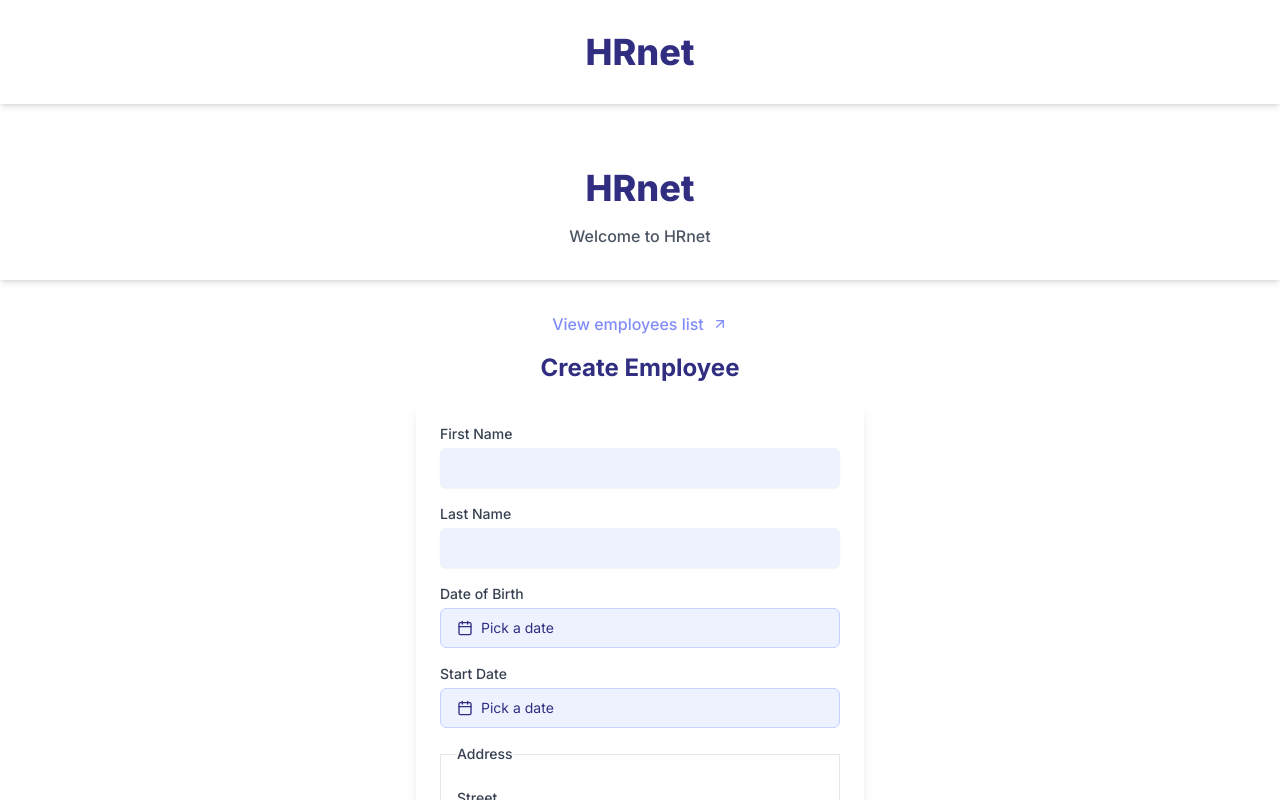
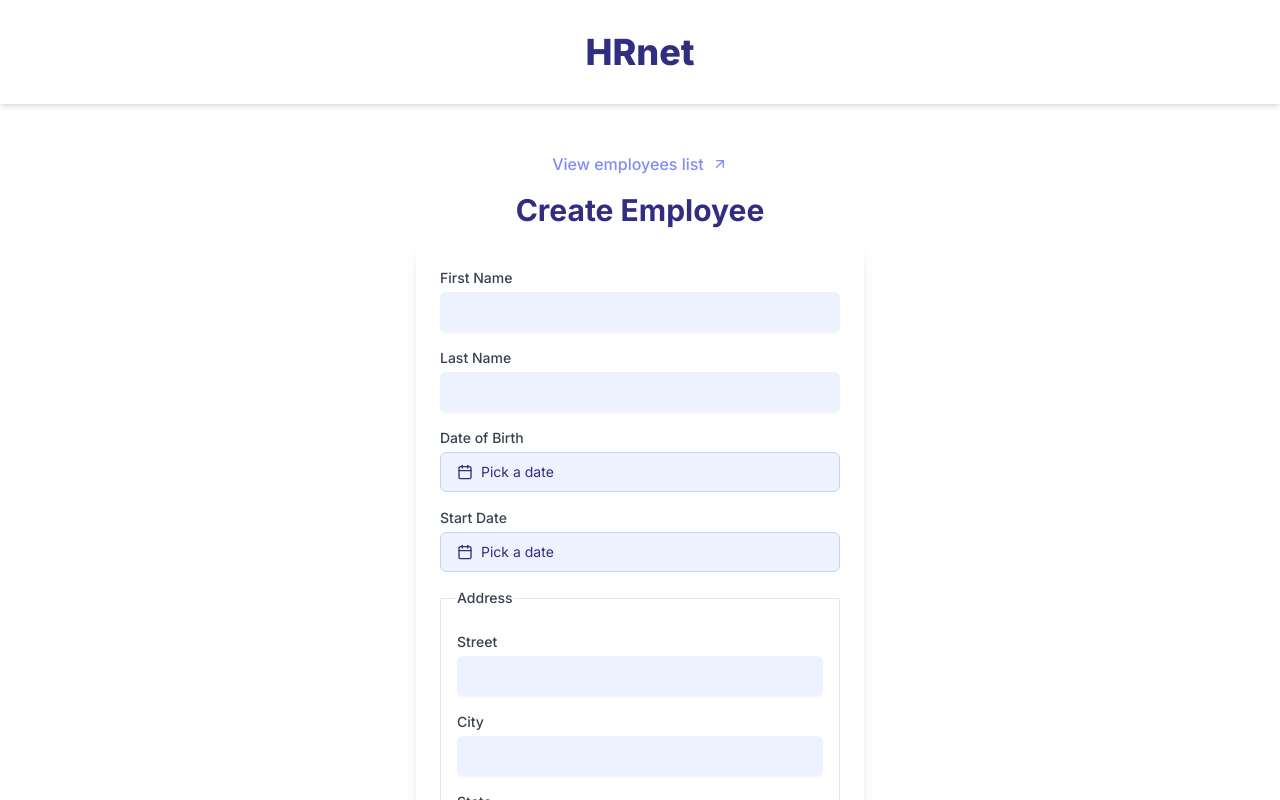
Before and after one commit to maxdnc/hrnet, a Next.js app: page / in a window 1280 px wide. Shown: the top 800 px of the page. Built offline with nearby package versions, Linux system fonts and the light colour scheme.

Commit message:
refactor: Update home page styling and structure

```diff
--- a/src/app/page.js
+++ b/src/app/page.js
@@ -6,10 +6,6 @@ const Home = () => {
   return (
     <div className="py-8">
       <div className="flex items-center flex-col gap-4">
-        <div className="shadow-md w-full flex flex-col gap-4 p-8 justify-center items-center">
-          <h1 className="text-4xl font-extrabold">HRnet</h1>
-          <p className="text-gray-600 font-medium">Welcome to HRnet</p>
-        </div>
         <Link
           href="/employees"
           className="mt-4 text-indigo-400 font-medium inline-flex items-center gap-2 hover:underline cursor-pointer group"
@@ -19,7 +15,7 @@ const Home = () => {
             <ArrowUpRight size={16} color="#818cf8" />
           </span>
         </Link>
-        <h2 className="text-2xl font-bold ">Create Employee</h2>
+        <h2 className="text-3xl font-bold ">Create Employee</h2>
       </div>
 
       <EmployeeForm />
```
